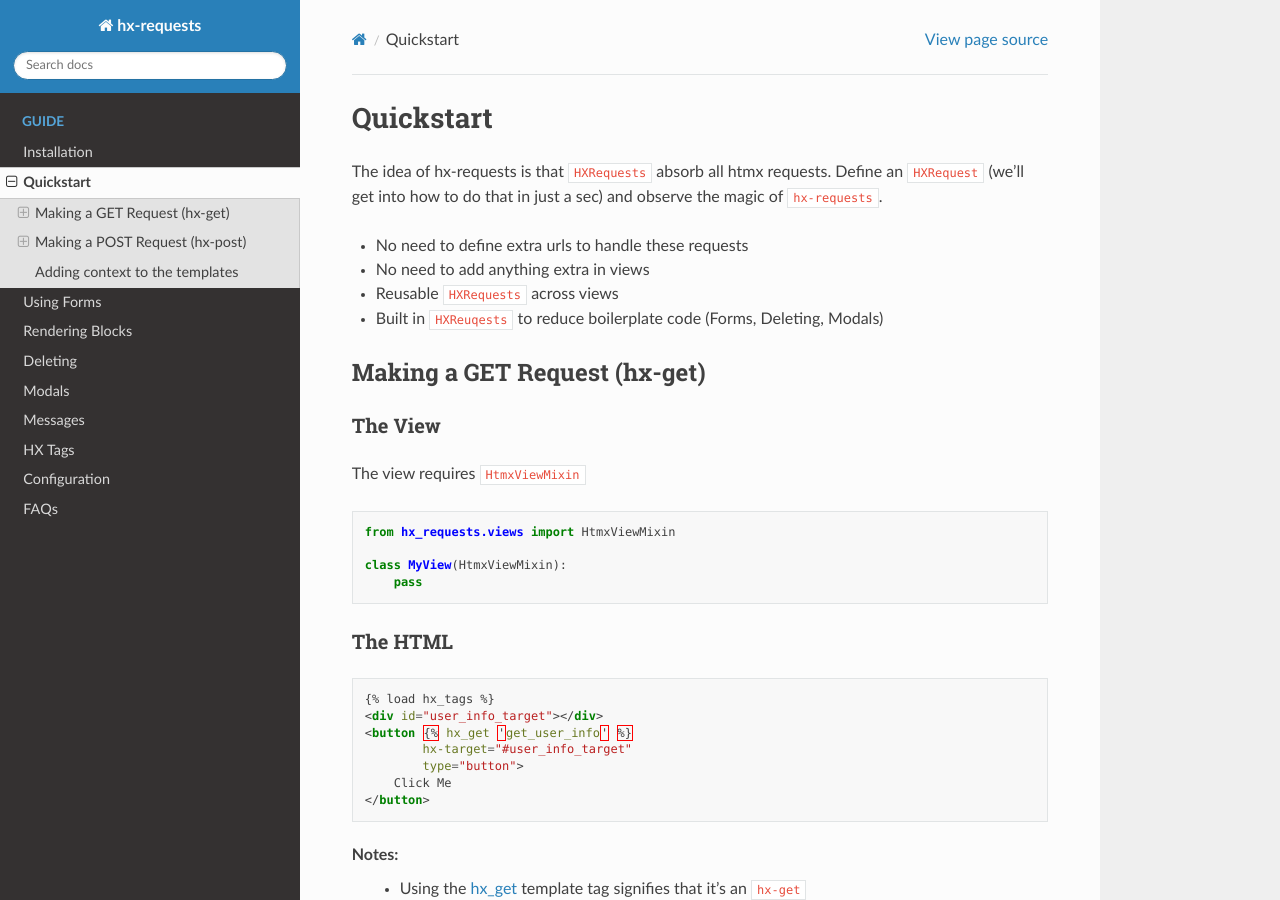
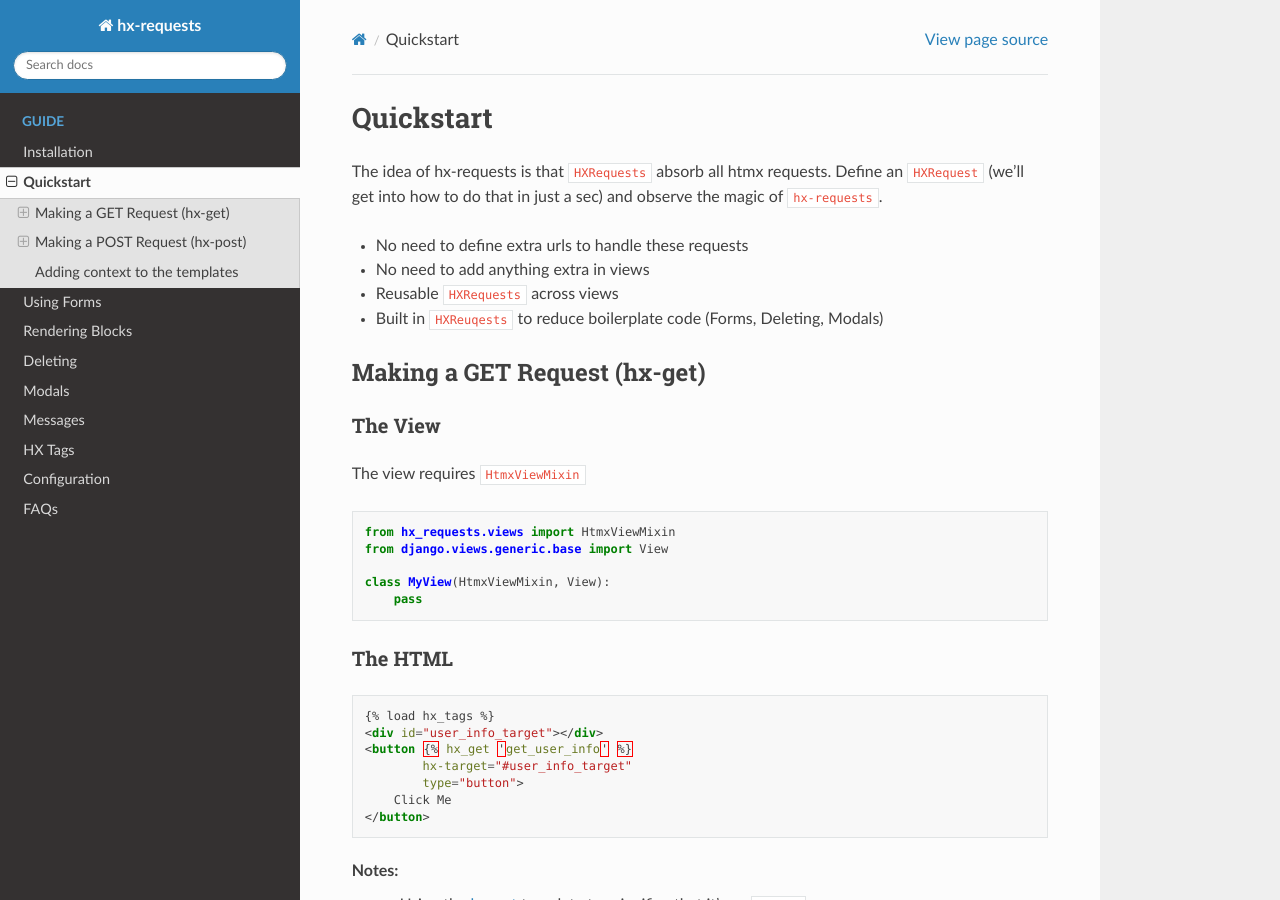
Before and after one commit to yaakovLowenstein/hx-requests, a Sphinx documentation site: the page built from docs/guide/quickstart.rst, in a window 1280 px wide and 900 px high. Built offline with Sphinx 7.4.7 and the Read the Docs theme 2.0.0, drawn with Linux system fonts in a browser that asks for light colours; pages that are not in the unit, such as notebooks, are missing from menus; some of the changed text lies outside the part shown.

Commit message:
docs: update view docs

```diff
--- a/docs/guide/quickstart.rst
+++ b/docs/guide/quickstart.rst
@@ -21,8 +21,9 @@ The view requires :code:`HtmxViewMixin`
 .. code-block:: python
 
     from hx_requests.views import HtmxViewMixin
+    from django.views.generic.base import View
 
-    class MyView(HtmxViewMixin):
+    class MyView(HtmxViewMixin, View):
         pass
 
 The HTML
@@ -108,8 +109,9 @@ The view requires :code:`HtmxViewMixin`
 .. code-block:: python
 
     from hx_requests.views import HtmxViewMixin
+    from django.views.generic.base import View
 
-    class MyView(HtmxViewMixin):
+    class MyView(HtmxViewMixin, View):
         pass
 
 The HTML
```
